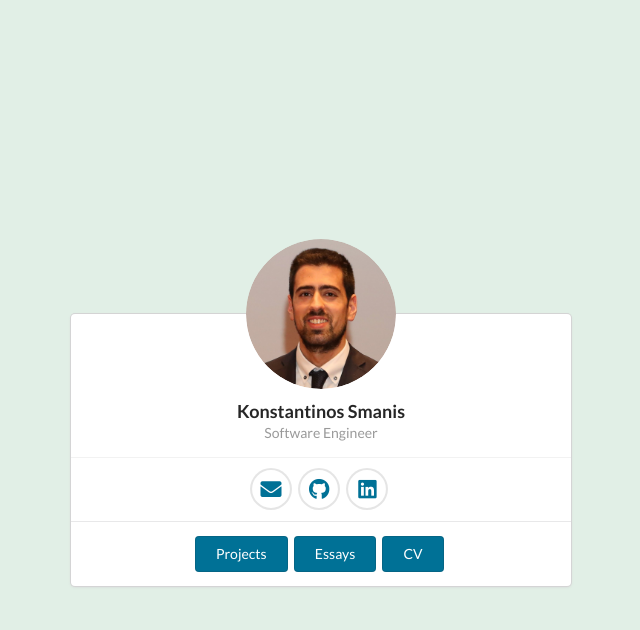
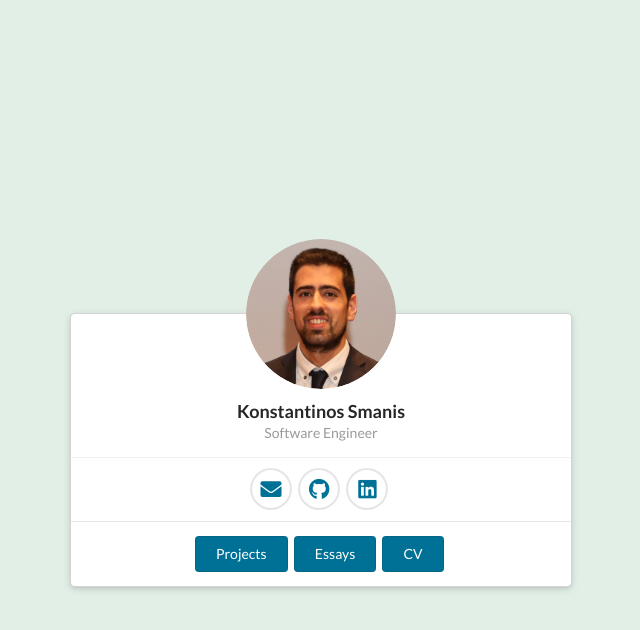
Before and after one commit to KSmanis/ksmanis.github.io, a Jekyll site: the page built from index.html, in a window 1280 px wide. Shown: the top 630 px of the page, without its empty margins (319-959 px from the left). Built offline with Jekyll 4.4.1, drawn with Linux system fonts in a browser that asks for light colours.

Commit message:
Use raised home card

```diff
--- a/_includes/theme-home-builtin-1.html
+++ b/_includes/theme-home-builtin-1.html
@@ -9,7 +9,7 @@
     </div>
 
 
-    <div style="max-width: 500px; padding-top: 75px; margin-top: 0px" class="ui fluid centered card">
+    <div style="max-width: 500px; padding-top: 75px; margin-top: 0px" class="ui fluid centered raised card">
 
       <div class="center aligned content">
         <span class="header">{{ site.data.bio.basics.name }}</span>
```
